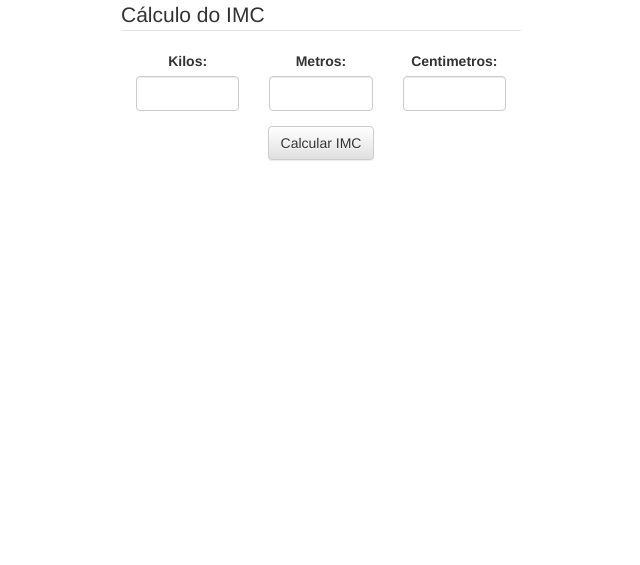
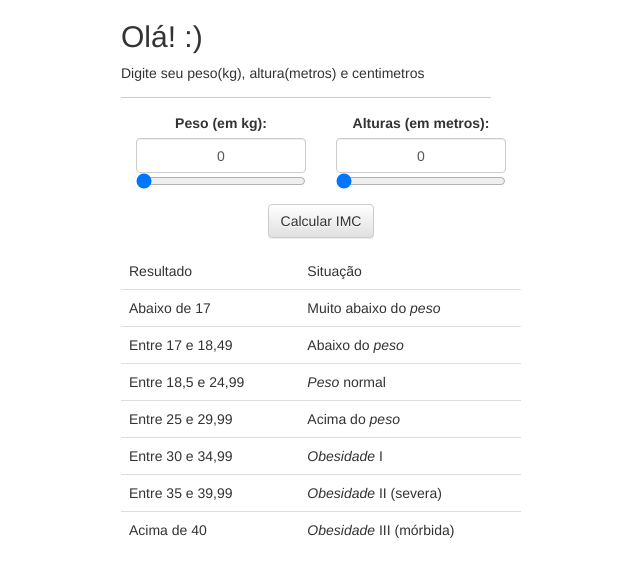
Before and after one commit to essejose/testes-com-js, a plain HTML site: page calculadora-com-canvas-class/index.html in a window 1280 px wide. Shown: the whole page, without its empty margins (319-959 px from the left). Drawn offline with nearby package versions, Linux system fonts and the light colour scheme; files that its build step writes are made by us from their sources.

Commit message:
adicionado: novo layout, campo ranger, classes mais segmentadas, tabela informativa

```diff
--- a/calculadora-com-canvas-class/index.html
+++ b/calculadora-com-canvas-class/index.html
@@ -17,27 +17,35 @@
         <link rel="stylesheet" href="css/bootstrap-theme.min.min.css">
         <link rel="stylesheet" href="css/main.css">
         <link rel="stylesheet" href="css/grafico-pizza.css">
-         <link rel="stylesheet" href="css/calculadora.css">
+        <link rel="stylesheet" href="css/calculadora.css">
 
         <script src="js/vendor/modernizr-2.6.2.min.js"></script>
     </head>
     <body>
         <section class="calculadora">
+
            <form id="formulario" role="form">
               <fieldset class="form-campo ">
-                 <legend class="form-legend">Cálculo do IMC</legend>
-                <div class="form-group col-md-4">
-                   <label for="kilos" class="control-label form-label">Kilos:</label>
-                   <input type="text" name="kilos" class="form-control form-input" onkeypress='return validar._somenteNumero(event)'>
+                 <legend class="form-legend  hidden">Cálculo do IMC</legend>
+                 <div class=" row col-md-12">
+                    <h2>Olá! :)</h2>
+                    <p> Digite seu peso(kg), altura(metros) e centimetros </p>
+                    <hr>
+                  </div>
+                <div class="form-group col-md-6">
+                   <label for="kilos" class="control-label form-label">Peso (em kg):</label>
+                   <input type="text" name="kilos" class="form-control form-input" onkeypress='return validar._somenteNumero(event)' id="kilosValue">
+                   <input type="range" name="range" min="0" max="300" step="1" value="0" id="kilosRanger">
                </div>
-               <div class="form-group col-md-4">
-                   <label for="metros" class="control-label form-label">Metros:</label>
-                   <input type="text" name="metros" class="form-control form-input" onkeypress='return validar._somenteNumero(event)'>
+               <div class="form-group col-md-6">
+                   <label for="metros" class="control-label form-label">Alturas (em metros):</label>
+                   <input type="text" name="metros" class="form-control form-input" onkeypress='return validar._somenteNumero(event)' id="alturaValue">
+                   <input type="range" name="range" min="0" max="240" step="1" value="0" id="alturaRanger">
                </div>
-               <div class="form-group col-md-4">
+               <!-- <div class="form-group col-md-4">
                    <label for="centimetros" class="control-label form-label">Centimetros:</label>
                    <input type="text" name="centimetros" class="form-control form-input" onkeypress='return validar._somenteNumero(event)'>
-               </div>
+               </div> -->
                <div class="form-group col-md-12">
                    <input type="button"  value="Calcular IMC" id="calc" class="btn btn-default">
                </div>
@@ -46,10 +54,54 @@
                    <input type="text" name="imc"  id="imc"  class="form-control input-imc" onkeypress='return validar._somenteNumero(event)' disabled>
                </div>
 
+
+
            </fieldset>
+
+    <table id="tabela-resultado-imc" class="table ">
+  <thead>
+    <tr>
+      <td class="td-first-col">Resultado</td>
+      <td>Situação</td>
+    </tr>
+  </thead>
+  <tbody>
+    <tr >
+      <td>Abaixo de 17</td>
+      <td>Muito abaixo do <em>peso</em></td>
+    </tr>
+    <tr>
+      <td >Entre 17 e 18,49</td>
+      <td>Abaixo do <em>peso</em></td>
+    </tr>
+    <tr>
+      <td >Entre 18,5 e 24,99</td>
+      <td><em>Peso</em> normal</td>
+    </tr>
+    <tr>
+      <td >Entre 25 e 29,99</td>
+      <td>Acima do <em>peso</em></td>
+    </tr>
+    <tr>
+      <td >Entre 30 e 34,99</td>
+      <td><em>Obesidade</em> I</td>
+    </tr>
+    <tr>
+      <td >Entre 35 e 39,99</td>
+      <td><em>Obesidade</em> II (severa)</td>
+    </tr>
+    <tr>
+      <td>Acima de 40</td>
+      <td><em>Obesidade</em> III (mórbida)</td>
+    </tr>
+  </tbody>
+</table>
        </form>
 
         <canvas id="pizza" width="400" height="400" class="esconde ">
+            Seu browser não suporta canvas
+        </canvas>
+        <canvas id="escrevendo" width="400" height="400">
             Seu browser não suporta canvas
         </canvas>
 
--- a/calculadora-com-canvas-class/js/calculadora.js
+++ b/calculadora-com-canvas-class/js/calculadora.js
@@ -9,9 +9,9 @@ var calculadora = {
 	 	// o "+ mais performatico nesse caso" )
 	 	calculadora.kilos =  +formulario.kilos.value,
 		calculadora.metros = +formulario.metros.value,
-		calculadora.centimetros = +formulario.centimetros.value,
+		//calculadora.centimetros = +formulario.centimetros.value,
 		//inicia calculo para IMC
-		calculadora.altura = (calculadora.metros * 100 + calculadora.centimetros)/100;
+		calculadora.altura = calculadora.metros  /100;
 		calculadora.imc = calculadora.kilos / (calculadora.altura * calculadora.altura);
 		//verifico se esse valor nao e NaN
 		if(!isNaN(calculadora.imc)){
@@ -30,7 +30,7 @@ var validar ={
 		//uso um for para percorrer
 		for (var i = 0; i < inputs.length; i++) {
 			//caso o campo esteja vazio
-			if (inputs[i].value=="") {
+			if (inputs[i].value=="" || inputs[i].value<=0 ) {
 					//faço um focus no campo
 					 inputs[i].focus();
 					 //disparo um alerta com o nome do campo
--- a/calculadora-com-canvas-class/js/grafico-pizza.js
+++ b/calculadora-com-canvas-class/js/grafico-pizza.js
@@ -19,6 +19,7 @@ var Pizza = {
 		Pizza.grd=Pizza.ctx.createLinearGradient(20,-35,200,0);
 		Pizza.grd.addColorStop(0,Pizza.startcolor);
 		Pizza.grd.addColorStop(1,Pizza.finalcolor);
+
 
 
 	},
--- a/calculadora-com-canvas-class/js/main.js
+++ b/calculadora-com-canvas-class/js/main.js
@@ -1,4 +1,4 @@
-
+"use strict";
 var init ={
 
 		_initCalculo:function(){
@@ -14,11 +14,46 @@ var init ={
 		},
 		mostraIMC:function(){
 			var doc= document;
+
 			var campoIMC = doc.getElementById('imcCampo');
 			var canvasIMC = doc.getElementById('pizza');
 
 			campoIMC.className="form-group col-md-12";
 			canvasIMC.className="";
+
+
+
+			if (calculadora._calcula() < 17) {
+				selecionaLinhas(1,"success")
+			}else if(calculadora._calcula() <= 17  &&calculadora._calcula() <= 18.49){
+				selecionaLinhas(2,"success")
+			}else if(calculadora._calcula() >= 18.5 && calculadora._calcula() <= 24.99){
+				selecionaLinhas(3,"success")
+			}else if(calculadora._calcula() >= 25 && calculadora._calcula()  <= 29.99){
+				selecionaLinhas(4,"warning")
+			}else if(calculadora._calcula() >= 30 && calculadora._calcula() <= 34.99){
+				selecionaLinhas(5,"danger")
+			}else if(calculadora._calcula() >= 35 && calculadora._calcula() <= 39.99){
+				selecionaLinhas(6,"danger")
+			}else if(calculadora._calcula() >= 39.99 && calculadora._calcula() > 40){
+				selecionaLinhas(7,"danger")
+			}
+
+			function selecionaLinhas(linha,status){
+				var tabela = doc.getElementById('tabela-resultado-imc');
+				var linhas = tabela.getElementsByTagName('tr');
+				console.log(linhas, linhas[0]);
+				console.log(tabela);
+
+				for (var i = 0; i < linhas.length; i++) {
+					linhas[i].className=""
+				};
+				return linhas[linha].className=status;
+			}
+
+
+
+
 
 		},
 		/* adicionando evento de click*/
@@ -27,8 +62,45 @@ var init ={
 			elem.onclick = function(){
 				init._initCalculo()
 			}
+			var kilosRanger = document.getElementById('kilosRanger');
+			var alturaRanger = document.getElementById('alturaRanger');
+			kilosRanger.onchange = function(){
+				printValue('kilosRanger', 'kilosValue');
+			}
+			alturaRanger.onchange = function(){
+				printValue('alturaRanger', 'alturaValue');
+			}
+
+
+
+
+
+
 
 		}
 
 }
+
+ printValue('kilosRanger', 'kilosValue');
+ printValue('alturaRanger', 'alturaValue');
+     function printValue(sliderID, textbox) {
+            var x = document.getElementById(textbox);
+            var y = document.getElementById(sliderID);
+            x.value = y.value;
+        }
+
+
 init._initEvent();
+
+
+
+// function novo(texto){
+//  	  var canvas = document.getElementById('escrevendo');
+//       var context = canvas.getContext('2d');
+
+//       context.font = '40pt Calibri';
+//       context.fillStyle = 'blue';
+//       context.fillText(texto, 150, 100);
+// }
+
+//  novo(calculadora._calcula());
```
